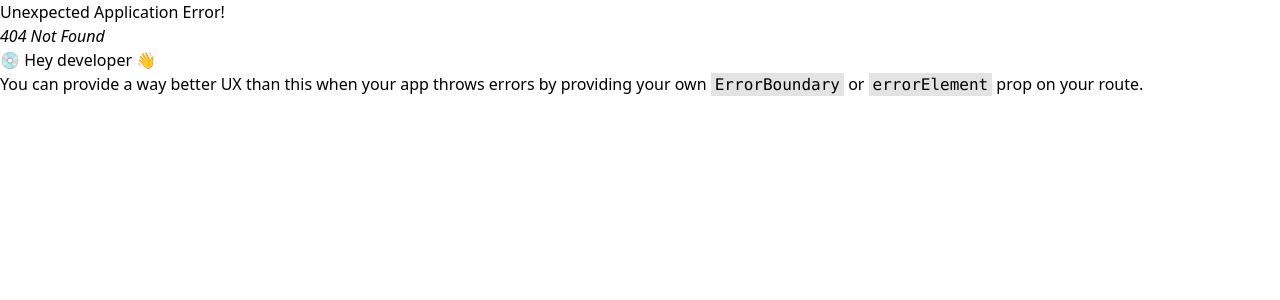
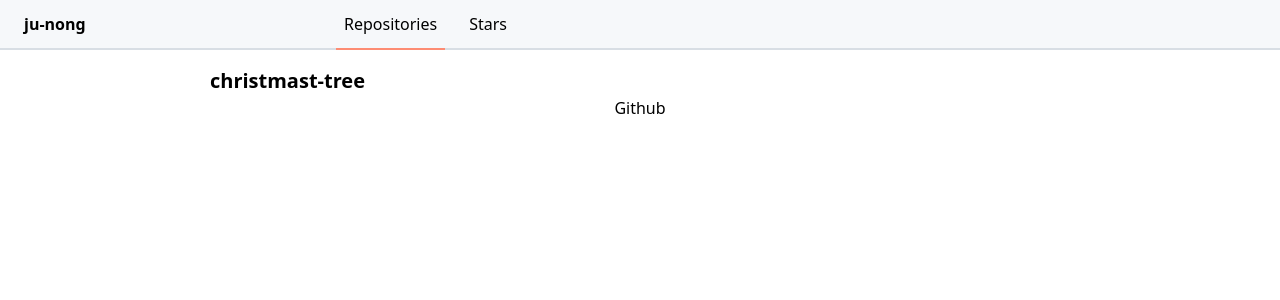
Before and after one commit to ju-nong/learn-react-router-dom, a React (Vite) app: page /repositories/christmast-tree in a window 1280 px wide. Before the commit this address had no page. Shown: the top 300 px of the page. Built offline with nearby package versions, Linux system fonts and the light colour scheme.

Commit message:
feat : Detail 페이지 추가

```diff
--- a/src/components/repositories/RepositoryItem.tsx
+++ b/src/components/repositories/RepositoryItem.tsx
@@ -30,7 +30,7 @@ function RepositoryItem({
         <li className="py-4">
             <Link
                 className="text-[20px] font-semibold text-[#0969da] hover:underline mr-2"
-                to="/"
+                to={`/repositories/${name}`}
             >
                 {name}
             </Link>
--- /dev/null
+++ b/src/pages/repositories/Detail.tsx
@@ -0,0 +1,28 @@
+import { Link, useParams } from "react-router-dom";
+
+function Detail() {
+    const params = useParams<{
+        name: string;
+    }>();
+
+    return (
+        <div className="pt-4">
+            <Link
+                className="text-[20px] font-semibold hover:underline"
+                to={`/repositories/${params.name}`}
+            >
+                {params.name}
+            </Link>
+
+            <a
+                href={`https://github.com/ju-nong/${params.name}`}
+                target="_blank"
+                className="text-center w-full block"
+            >
+                Github
+            </a>
+        </div>
+    );
+}
+
+export { Detail as default };
--- a/src/pages/repositories/index.ts
+++ b/src/pages/repositories/index.ts
@@ -1,3 +1,4 @@
 import Repositories from "./Repositories";
+import Detail from "./Detail";
 
-export { Repositories };
+export { Repositories, Detail };
--- a/src/router/route/repositories.tsx
+++ b/src/router/route/repositories.tsx
@@ -1,12 +1,16 @@
 import type { RouteObject } from "react-router-dom";
 
-import { Repositories } from "../../pages/repositories";
+import { Repositories, Detail } from "../../pages/repositories";
 
 const routes: RouteObject[] = [
     {
         path: "repositories",
         element: <Repositories />,
     },
+    {
+        path: "repositories/:name",
+        element: <Detail />,
+    },
 ];
 
 export default routes;
```
